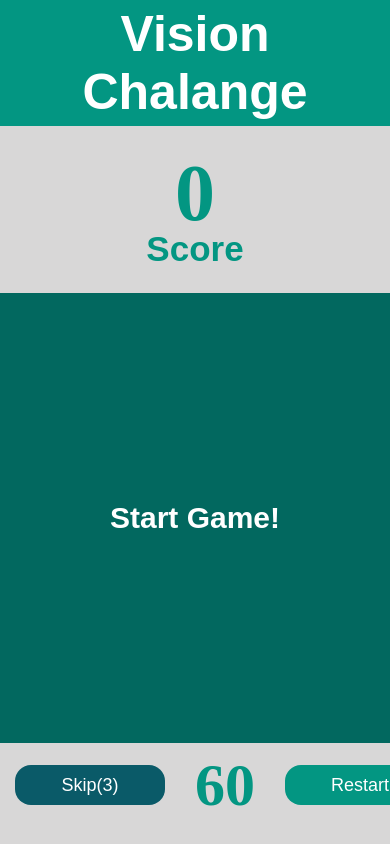
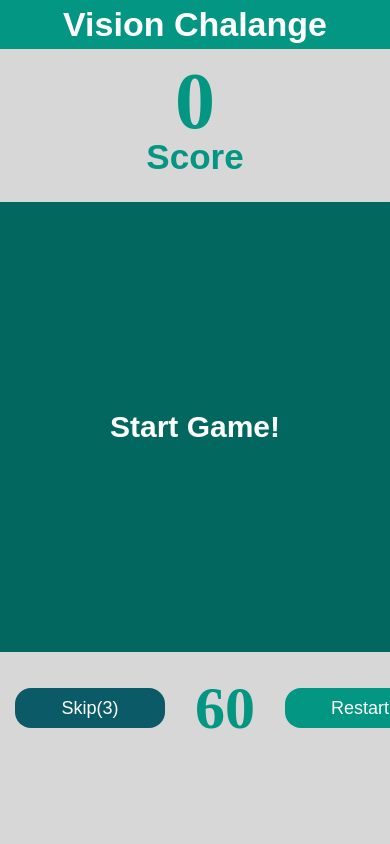
Before and after one commit to jawwaduddin1382/Vision-Challenge, a plain HTML site: page index.html in a window 390 px wide. Shown: the top 844 px of the page. Drawn offline with Linux system fonts and the light colour scheme.

Commit message:
Responseve bug corection

```diff
--- a/index.html
+++ b/index.html
@@ -12,16 +12,16 @@
     </header>
 
     <main class="game__bord">
-        <div class="best__score--box">
-            <h2 class="best__score">0</h2>
-            <h2 class="score-text best-text">Best</h2>
+        <div class="score__box">
+            <h2 class="score">0</h2>
+            <h2 class="score-text">Score</h2>
         </div>
         <div class="game__container">
             <div class="gameover">Start Game!</div>
         </div>
-        <div class="score__box">
-            <h2 class="score">0</h2>
-            <h2 class="score-text">Score</h2>
+        <div class="best__score--box">
+            <h2 class="best__score">0</h2>
+            <h2 class="score-text best-text">Best</h2>
         </div>
     </main>
     <div class="game__btn">
--- a/style.css
+++ b/style.css
@@ -4,8 +4,10 @@
     box-sizing: border-box;
 }
 body{
+    overscroll-behavior-y: none;
     text-align: center;
     background-color: #d8d7d7;
+
 }
 
 .game__header--box{
@@ -27,31 +29,33 @@ body{
     align-items: center;
     height: 74vh;
 }
-@media (max-width:640px) {
+@media (max-width:480px) {
+    .game__header{
+          font-size: 34px;
+    }
     .game__header{
         padding: 5px;
     }
     .game__bord{
-
         flex-direction: column;
     }
 
 
     .best__score,.best-text{
        display: none;
-        order:1;
+        /* order:1; */
     }
-    .score-text{
+     .score-text{
         transform: translateY(-10px);
+        font-size: 10px;
     }
     .score{
-
-        order: 2;
+         font-size: 10px;
 
     }
-    .game__container{
-
-        order: 3;
+     .game__container{
+        height: 3800px !important;
+        width: 3800px !important;
     }
 }
 
@@ -75,8 +79,8 @@ body{
 }
 .game__container{
     background-color: #ffffff;
-    height: 450px;
-    width: 450px;
+    height: 450px !important;
+    width: 450px !important;
     display: grid;
     grid-template-columns: repeat(1,1fr);
     gap: 5px;
```
